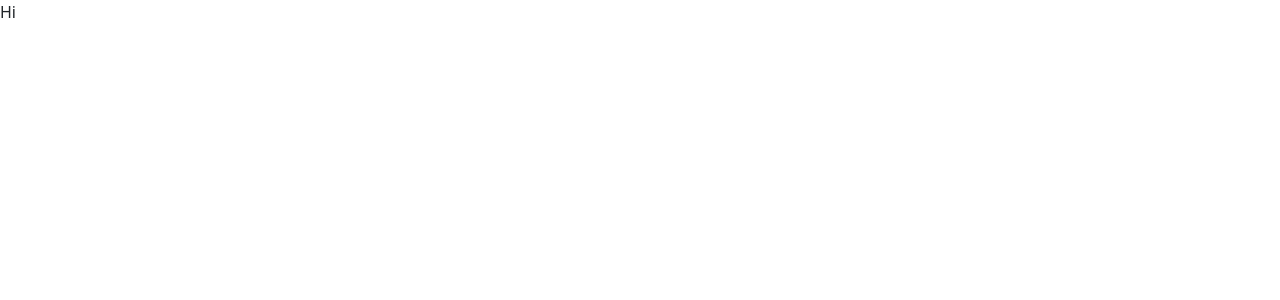
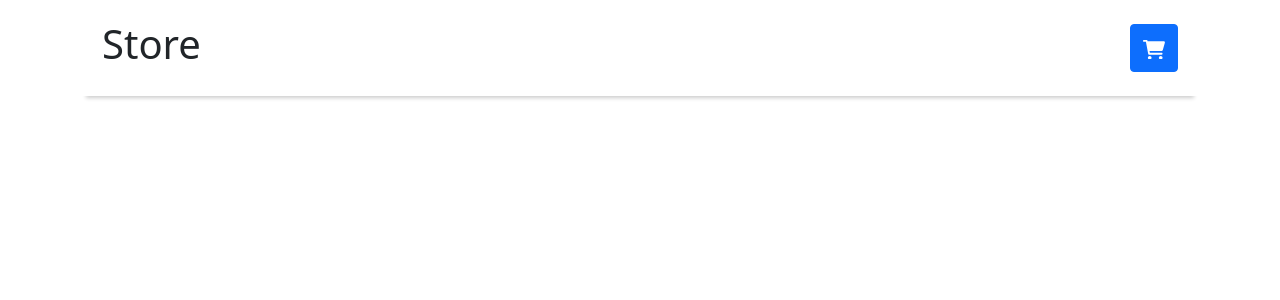
Before and after one commit to MikhailEzhov/shopping-cart, a React (Create React App) app: page / in a window 1280 px wide. Shown: the top 300 px of the page. Built offline with nearby package versions, Linux system fonts and the light colour scheme.

Commit message:
feat: added header component

```diff
--- a/src/App.tsx
+++ b/src/App.tsx
@@ -1,10 +1,14 @@
+import { Container } from 'react-bootstrap';
+import Header from './components/header/Header';
+
+
 
 function App() {
-  return (
-    <div>
-      Hi
-    </div>
-  )
+    return (
+        <Container>
+            <Header/>
+        </Container>
+    )
 };
 
 export default App;
--- /dev/null
+++ b/src/components/header/Header.tsx
@@ -0,0 +1,23 @@
+import { Button } from "react-bootstrap";
+import './header.scss';
+
+
+function Header() {
+    return (
+        <header className="header">
+            <h1>Store</h1>
+            <Button className="header_button">
+                <svg
+                    xmlns="http://www.w3.org/2000/svg"
+                    viewBox="0 0 576 512"
+                    fill="currentColor"
+                >
+                    <path d="M96 0C107.5 0 117.4 8.19 119.6 19.51L121.1 32H541.8C562.1 32 578.3 52.25 572.6 72.66L518.6 264.7C514.7 278.5 502.1 288 487.8 288H170.7L179.9 336H488C501.3 336 512 346.7 512 360C512 373.3 501.3 384 488 384H159.1C148.5 384 138.6 375.8 136.4 364.5L76.14 48H24C10.75 48 0 37.25 0 24C0 10.75 10.75 0 24 0H96zM128 464C128 437.5 149.5 416 176 416C202.5 416 224 437.5 224 464C224 490.5 202.5 512 176 512C149.5 512 128 490.5 128 464zM512 464C512 490.5 490.5 512 464 512C437.5 512 416 490.5 416 464C416 437.5 437.5 416 464 416C490.5 416 512 437.5 512 464z" />
+                </svg>
+                {/* <div className="header_button-counter">3</div> */}
+            </Button>
+        </header>
+    )
+};
+
+export default Header;
--- /dev/null
+++ b/src/components/header/header.scss
@@ -0,0 +1,27 @@
+.header {
+    background: rgb(255, 255, 255);
+    display: flex;
+    justify-content: space-between;
+    align-items: center;
+    padding: 20px;
+    box-shadow: 0 6px 4px -4px rgba(0, 0, 0, .2);
+    position: sticky;
+    top: 0;
+
+    &_button {
+        width: 3rem;
+        height: 3rem;
+        position: relative;
+
+        &-counter {
+            background-color: red;
+            border-radius: 0.25rem;
+            width: 1.5rem;
+            height: 1.5rem;
+            position: absolute;
+            bottom: 0;
+            left: 0;
+            transform: translate(42px, 18px);
+        }
+    }
+}
```
